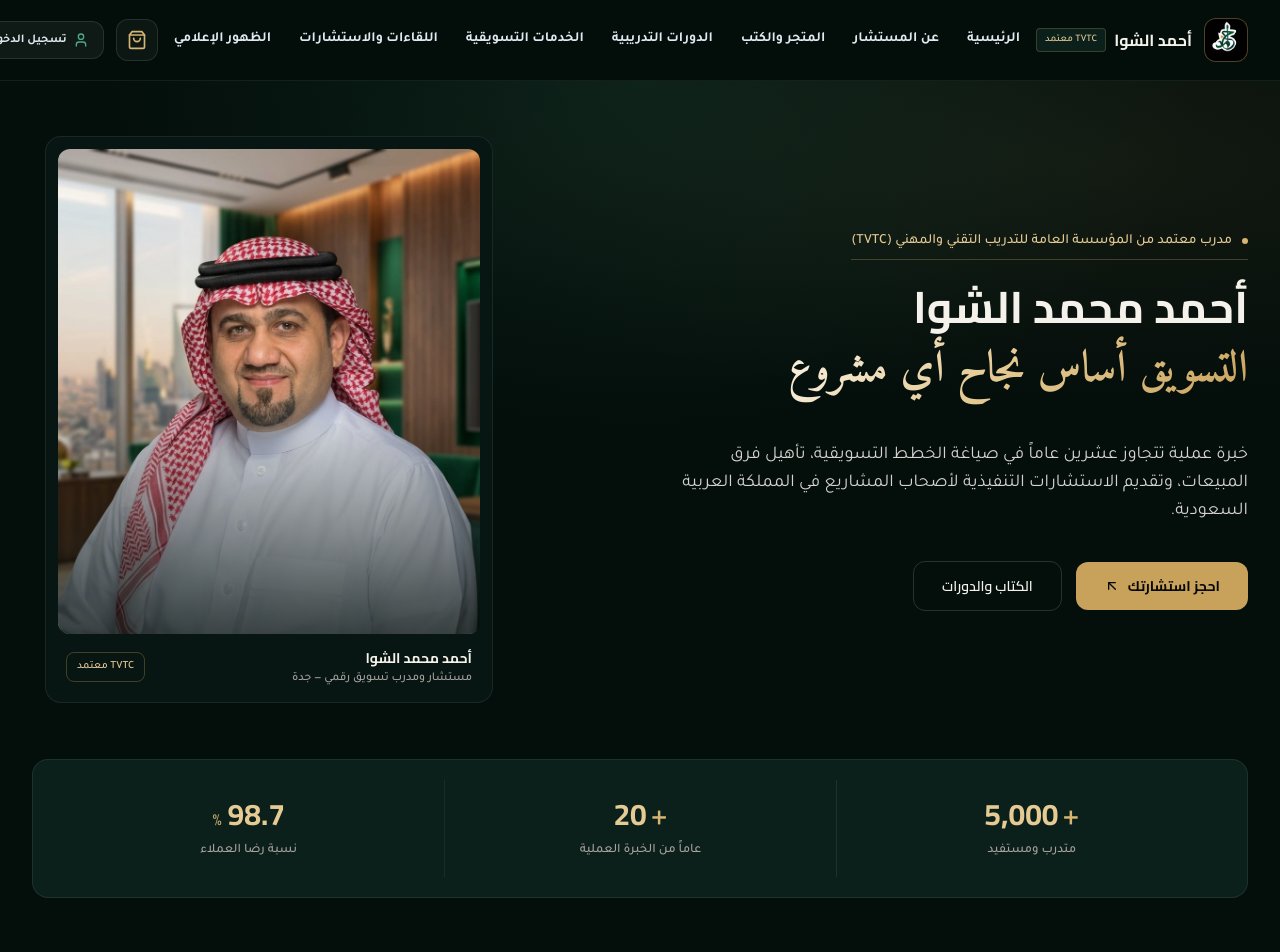
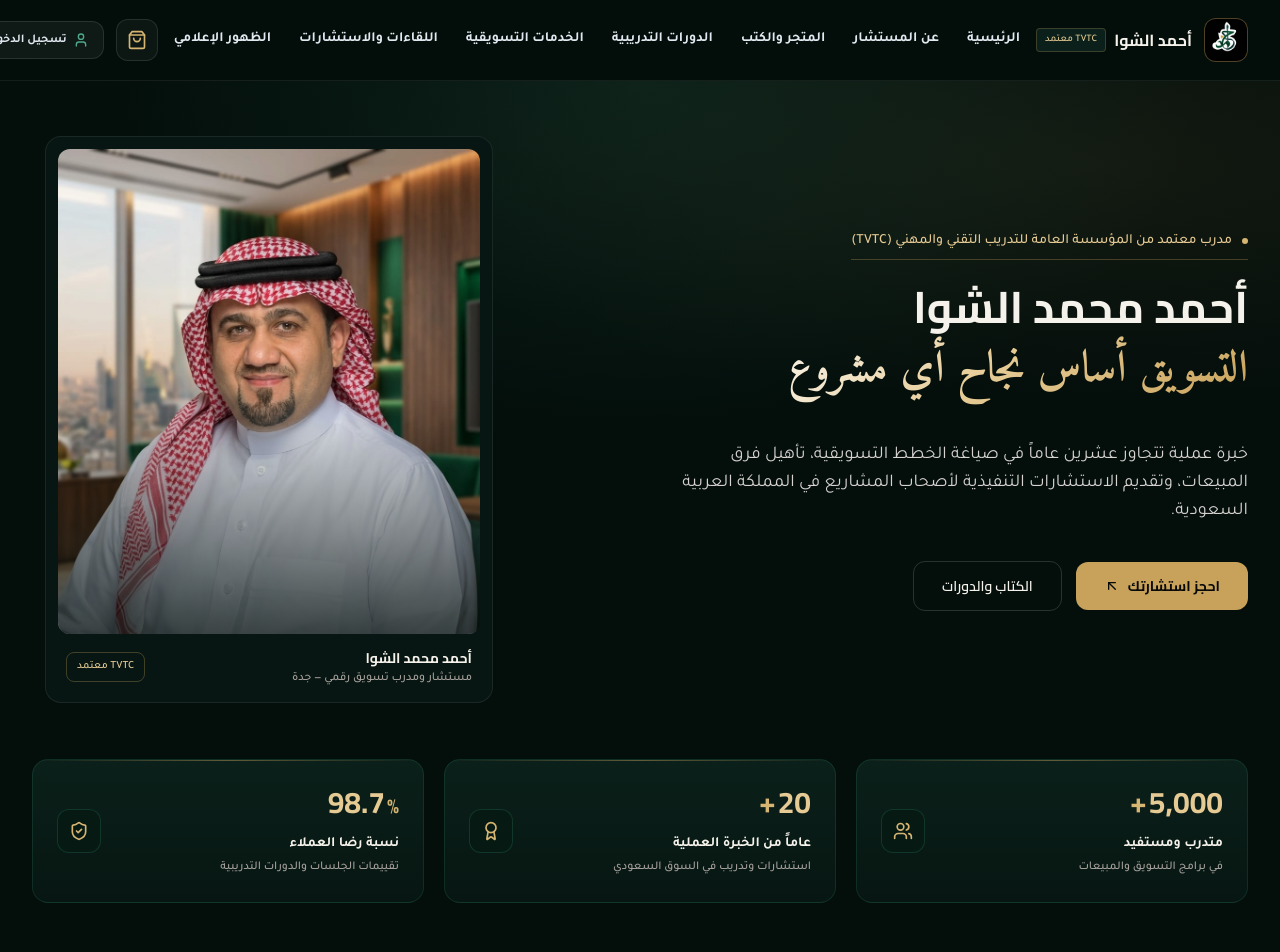
Before and after one commit to abod6911/ecommerce-store, a Next.js app: page / in a window 1280 px wide. Shown: the top 952 px of the page. Built offline with nearby package versions, Linux system fonts and the light colour scheme; no server answers.

Commit message:
Redesign StatsCounter into 3 architectural stat cards with tabular numerals and icons

```diff
--- a/src/components/animations/StatsCounter.tsx
+++ b/src/components/animations/StatsCounter.tsx
@@ -2,32 +2,34 @@
 
 import React, { useEffect, useRef, useState } from "react";
 import { motion, useInView, animate } from "framer-motion";
+import { Users, Award, ShieldCheck } from "lucide-react";
 
 interface StatItemProps {
   label: string;
+  sublabel: string;
   value: number;
   prefix?: string;
   suffix?: string;
   decimals?: number;
   duration?: number;
   delay?: number;
-  isLast?: boolean;
+  icon: React.ReactNode;
 }
 
 export function SingleCounter({
   label,
+  sublabel,
   value,
   prefix = "",
   suffix = "",
   decimals = 0,
-  duration = 2,
+  duration = 1.6,
   delay = 0,
-  isLast = false,
+  icon,
 }: StatItemProps) {
   const ref = useRef<HTMLDivElement>(null);
-  const isInView = useInView(ref, { once: true, margin: "-50px" });
+  const isInView = useInView(ref, { once: true, margin: "-40px" });
   const [displayValue, setDisplayValue] = useState(0);
-  const [isCompleted, setIsCompleted] = useState(false);
 
   useEffect(() => {
     if (!isInView) return;
@@ -35,12 +37,9 @@ export function SingleCounter({
     const controls = animate(0, value, {
       duration,
       delay,
-      ease: [0.16, 1, 0.3, 1], // luxury easeOutExpo
+      ease: [0.16, 1, 0.3, 1],
       onUpdate: (latest) => {
         setDisplayValue(latest);
-      },
-      onComplete: () => {
-        setIsCompleted(true);
       },
     });
 
@@ -52,44 +51,39 @@ export function SingleCounter({
       ? displayValue.toFixed(decimals)
       : Math.floor(displayValue).toLocaleString("en-US");
 
-  // Determine if suffix is a long text like "مليون ر.س" or short like "%" / "سنة"
-  const isLongSuffix = suffix.length > 3;
+  return (
+    <motion.div
+      ref={ref}
+      initial={{ opacity: 0, y: 12 }}
+      animate={isInView ? { opacity: 1, y: 0 } : {}}
+      transition={{ duration: 0.45, delay }}
+      className="relative rounded-2xl bg-gradient-to-b from-brand-dark-850 to-brand-dark-900 border border-brand-emerald-500/20 hover:border-brand-amber-500/40 p-5 sm:p-6 flex items-center justify-between gap-4 transition-colors text-right overflow-hidden"
+    >
+      {/* Subtle top champagne hairline */}
+      <div className="absolute inset-x-0 top-0 h-[1px] bg-gradient-to-r from-transparent via-brand-amber-500/45 to-transparent" />
 
-  return (
+      <div className="space-y-1 min-w-0">
         <div
-      ref={ref}
-      className={`flex flex-col items-center justify-center py-4 px-5 text-center ${
-        !isLast ? "sm:border-l border-white/[0.08]" : ""
-      }`}
+          dir="ltr"
+          className="font-cairo font-bold text-2xl sm:text-3xl text-brand-amber-300 leading-none tabular-nums inline-flex items-baseline gap-0.5"
         >
-      <motion.div
-        initial={{ opacity: 0, y: 10 }}
-        animate={isInView ? { opacity: 1, y: 0 } : {}}
-        transition={{ duration: 0.5, delay }}
-        className="relative flex items-baseline justify-center gap-1.5 flex-wrap"
-      >
-        <div className="font-alexandria font-bold text-2xl sm:text-3xl text-brand-amber-300 leading-none flex items-baseline gap-1">
-          {prefix && <span className="text-brand-amber-400 font-semibold">{prefix}</span>}
+          {prefix && <span className="text-brand-amber-400">{prefix}</span>}
           <span>{formattedNumber}</span>
+          {suffix && <span className="text-lg sm:text-xl text-brand-amber-400">{suffix}</span>}
         </div>
 
-        {suffix && (
-          <span
-            className={`font-alexandria font-semibold text-brand-amber-400/90 leading-none ${
-              isLongSuffix
-                ? "text-xs sm:text-sm"
-                : "text-sm sm:text-base"
-            }`}
-          >
-            {suffix}
-          </span>
-        )}
-      </motion.div>
-
-      <p className="text-xs sm:text-[13px] text-stone-400 font-medium leading-relaxed mt-2 text-center">
+        <p className="text-sm font-bold text-[#F5F2EB] leading-snug pt-1">
           {label}
         </p>
+        <p className="text-xs text-stone-400 leading-relaxed">
+          {sublabel}
+        </p>
       </div>
+
+      <div className="w-11 h-11 rounded-xl bg-brand-emerald-950 border border-brand-emerald-500/25 flex items-center justify-center text-brand-amber-400 shrink-0">
+        {icon}
+      </div>
+    </motion.div>
   );
 }
 
@@ -97,43 +91,48 @@ export default function StatsCounter() {
   const stats = [
     {
       label: "متدرب ومستفيد",
+      sublabel: "في برامج التسويق والمبيعات",
       value: 5000,
       prefix: "+",
       suffix: "",
       decimals: 0,
+      icon: <Users className="w-5 h-5" />,
     },
     {
       label: "عاماً من الخبرة العملية",
+      sublabel: "استشارات وتدريب في السوق السعودي",
       value: 20,
       prefix: "+",
       suffix: "",
       decimals: 0,
+      icon: <Award className="w-5 h-5" />,
     },
     {
       label: "نسبة رضا العملاء",
+      sublabel: "تقييمات الجلسات والدورات التدريبية",
       value: 98.7,
       prefix: "",
       suffix: "%",
       decimals: 1,
+      icon: <ShieldCheck className="w-5 h-5" />,
     },
   ];
 
   return (
-    <div className="rounded-2xl bg-brand-dark-850 border border-white/[0.08] p-3 sm:p-5">
-      <div className="grid grid-cols-1 sm:grid-cols-3 gap-2 sm:gap-0 items-center divide-y sm:divide-y-0 divide-white/[0.06]">
+    <div className="grid grid-cols-1 md:grid-cols-3 gap-4 sm:gap-5">
       {stats.map((stat, idx) => (
         <SingleCounter
           key={idx}
           label={stat.label}
+          sublabel={stat.sublabel}
           value={stat.value}
           prefix={stat.prefix}
           suffix={stat.suffix}
           decimals={stat.decimals}
           delay={idx * 0.1}
-            isLast={idx === stats.length - 1}
+          icon={stat.icon}
         />
       ))}
     </div>
-    </div>
   );
 }
```
Lines whose indentation alone changed are shown as unchanged.
